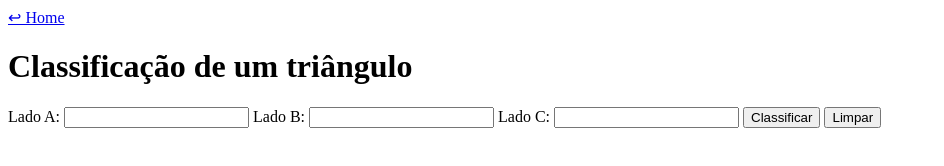
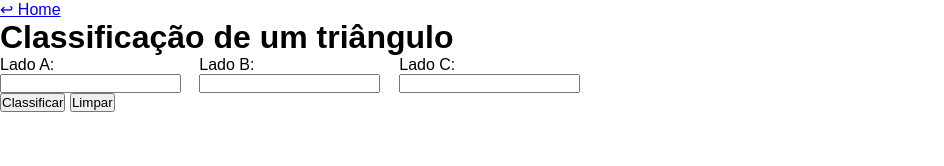
Before and after one commit to JoaoRoccella/logica-programacao-js-t8, a plain HTML site: page classificacao-triangulo.html in a window 1280 px wide. Shown: the whole page, without its empty margins (0-944 px from the left). Drawn offline with Linux system fonts and the light colour scheme.

Commit message:
Estilização

```diff
--- a/classificacao-triangulo.html
+++ b/classificacao-triangulo.html
@@ -4,6 +4,7 @@
     <meta charset="UTF-8">
     <meta name="viewport" content="width=device-width, initial-scale=1.0">
     <title>Classificação de um triângulo</title>
+    <link rel="stylesheet" href="style.css">
 </head>
 <body>
     <a href="index.html">↩ Home</a>
@@ -11,15 +12,25 @@
 
     <form action=".">
 
+        <div class="elementos-em-linha">
+
+            <div class="controle-form">
                 <label for="ladoA">Lado A:</label>
                 <input type="number" id="ladoA" min="0">
+            </div>
             <!-- O input precisa do ID para ser encontrado pelo javascript no DOM -->
 
+            <div class="controle-form">
                 <label for="ladoB">Lado B:</label>
                 <input type="number" id="ladoB" min="0">
+            </div>
 
+            <div class="controle-form">
                 <label for="ladoC">Lado C:</label>
                 <input type="number" id="ladoC" min="0">
+            </div>
+
+        </div>
 
         <button type="button" id="btClassificar">Classificar</button>
         <button type="reset" id="btLimpar">Limpar</button>
--- /dev/null
+++ b/style.css
@@ -0,0 +1,24 @@
+/* Resetando alguns estilos padrão do navegador */
+* {
+    margin: 0;
+    padding: 0;
+}
+
+@import url('https://fonts.googleapis.com/css2?family=Ubuntu:ital,wght@0,300;0,400;0,500;0,700;1,300;1,400;1,500;1,700&display=swap');
+
+:root { /* <html> */
+    --fonte-geral: 'Ubuntu', sans-serif;
+}
+
+body {
+    font-family: var(--fonte-geral);
+}
+
+.elementos-em-linha {
+    display: flex;
+    justify-content: space-between;
+}
+
+form {
+    width: 600px;
+}
```
Lines whose indentation alone changed are shown as unchanged.
